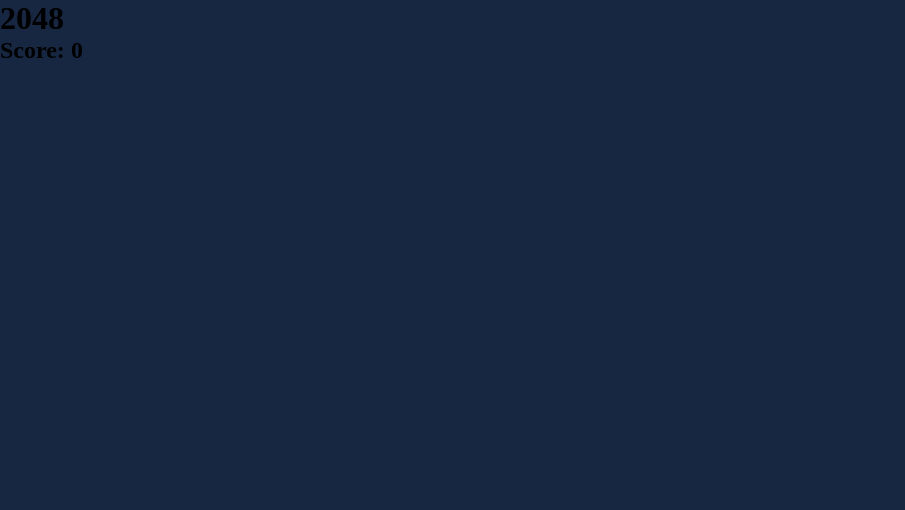
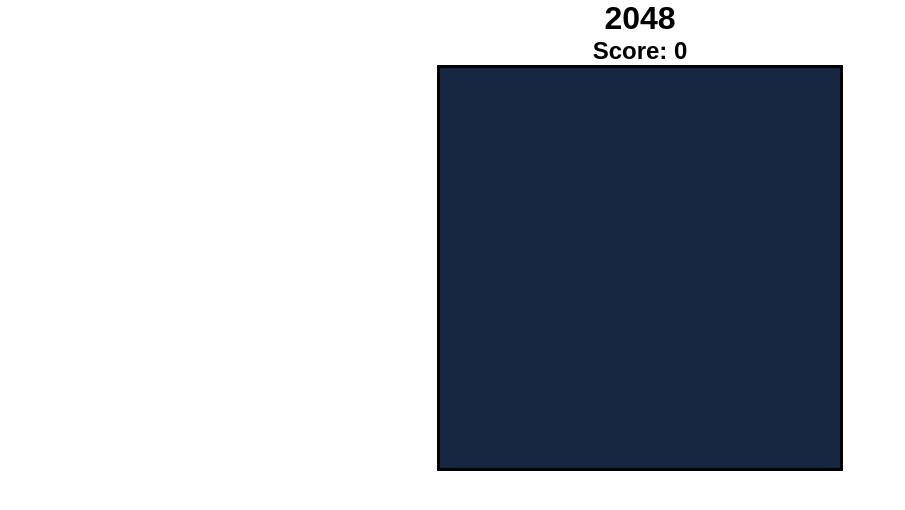
Before and after one commit to IvanildeSLacey/project2, a plain HTML site: page index.html in a window 1280 px wide. Shown: the whole page, without its empty margins (0-905 px from the left). Drawn offline with Linux system fonts and the light colour scheme.

Commit message:
Add gameboard style

```diff
--- a/assets/css/style.css
+++ b/assets/css/style.css
@@ -4,5 +4,20 @@
 }
 
 body {
-    background: #172741;
+    font-family: Arial, Helvetica, sans-serif;
+    text-align: center;
 }
+
+hr {
+    width: 500px;
+}
+
+#board {
+    width: 400px;
+    height: 400px;
+    margin: 0 auto;
+    display: flex;
+    flex-wrap: wrap;
+    background-color: #172741;
+    border: 3px solid black;
+}
```
